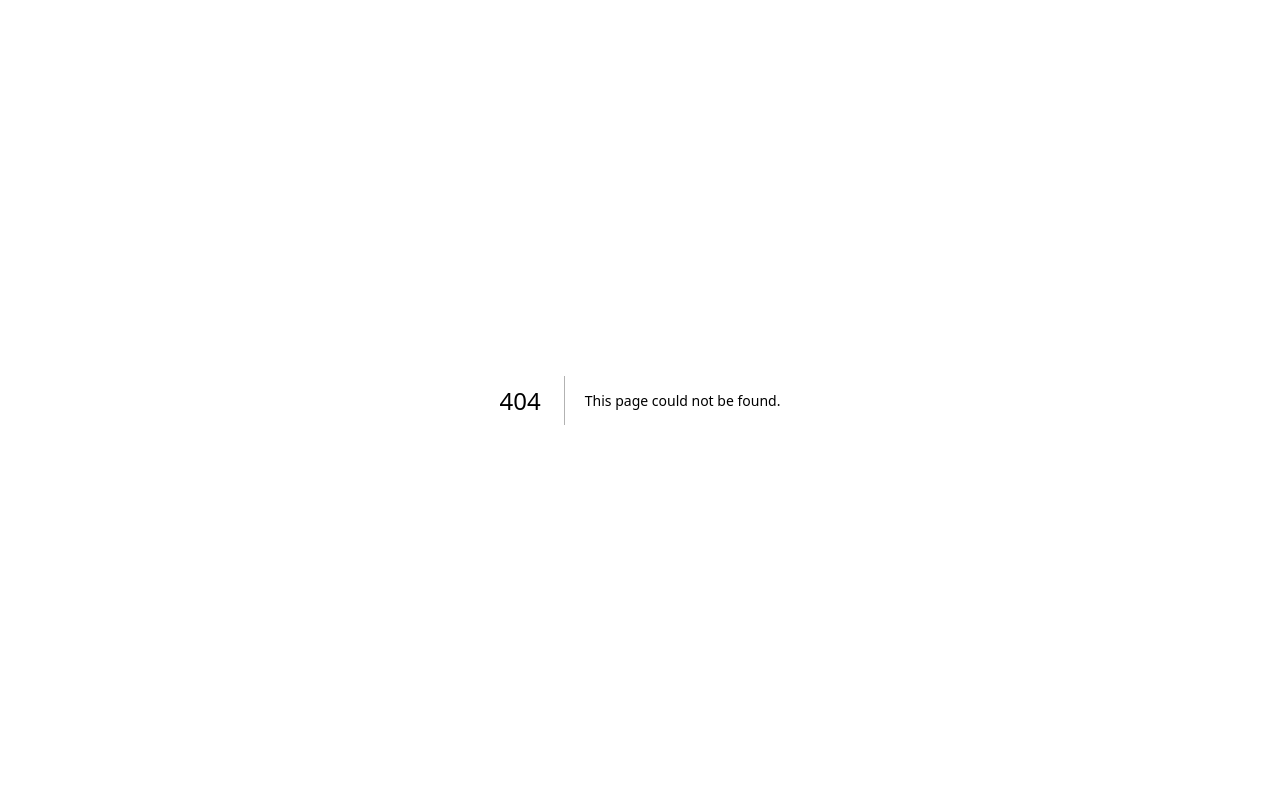
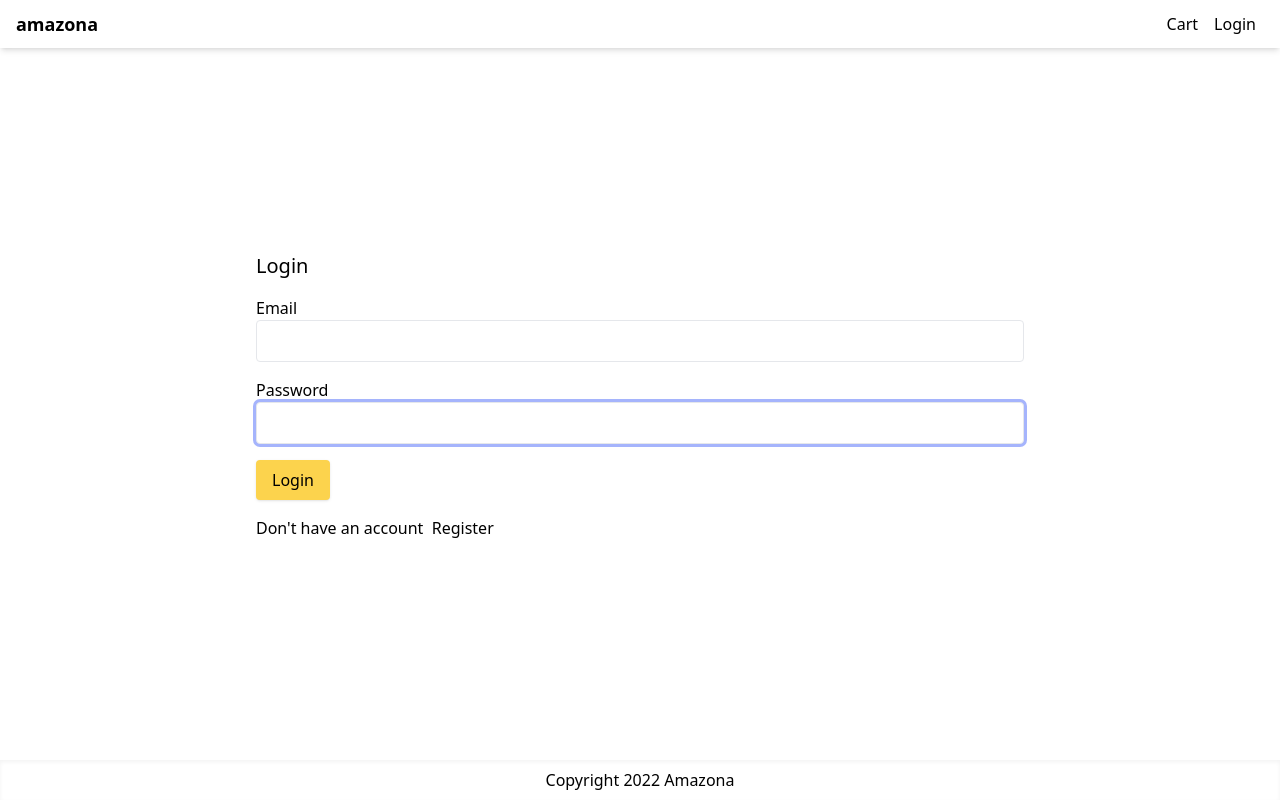
Before and after one commit to LaupWing/Nextjs-ECommerce-Tutorial-For-Beginners-2022-Next.js-MongoDB-Tailwind-, a Next.js app: page /login in a window 1280 px wide. Before the commit this address had no page. Built offline with nearby package versions, Linux system fonts and the light colour scheme.

Commit message:
email validation

```diff
--- a/package.json
+++ b/package.json
@@ -14,7 +14,8 @@
     "js-cookie": "^3.0.1",
     "next": "13.0.0",
     "react": "18.2.0",
-    "react-dom": "18.2.0"
+    "react-dom": "18.2.0",
+    "react-hook-form": "^7.38.0"
   },
   "devDependencies": {
     "autoprefixer": "^10.4.12",
--- a/pages/cart.jsx
+++ b/pages/cart.jsx
@@ -111,7 +111,7 @@
                         <li>
                            <button
                               className="primary-button w-full"
-                              onClick={()=> router.push("/shipping")}
+                              onClick={()=> router.push("login?redirect=/shipping")}
                            >
                               check out
                            </button>
--- /dev/null
+++ b/pages/login.jsx
@@ -0,0 +1,59 @@
+import Link from "next/link"
+import React from 'react'
+import { useForm } from "react-hook-form"
+import Layout from "../components/Layout"
+
+const LoginPage = () => {
+   const {
+      handleSubmit,
+      register,
+      formState: { errors }
+   } = useForm()
+
+   const submitHandler = ({ }) => {
+
+   }
+
+   return (
+      <Layout title={"Login"}>
+         <form
+            className="mx-auto max-w-screen-md"
+            onSubmit={handleSubmit()}
+         >
+            <h1 className="mb-4 text-xl">Login</h1>
+            <div className="mb-4">
+               <label htmlFor="email">Email</label>
+               <input
+                  type="email"
+                  className="w-full"
+                  id="email"
+                  autoFocus
+                  {...register("email", {
+                     required: "Please enter email",
+                     pattern:{
+                        value: /^[a-zA-Z0-9_.+-]+@[a-zA-Z0-9-]+.[a-zA-Z0-9-.]+$/i,
+                        message: "Please enter valid email"
+                     }
+                   })}
+               />
+               {errors.email && (<div className="text-red-500">{errors.email.message}</div>)}
+            </div>
+            <div className="mb-4">
+               <label htmlFor="password">Password</label>
+               <input type="password" className="w-full" id="password" autoFocus />
+            </div>
+            <div className="mb-4">
+               <button className="primary-button">Login</button>
+            </div>
+            <div className="mb-4">
+               Don&apos;t have an account &nbsp;
+               <Link href={"/register"}>
+                  Register
+               </Link>
+            </div>
+         </form>
+      </Layout>
+   )
+}
+
+export default LoginPage
--- a/styles/globals.css
+++ b/styles/globals.css
@@ -10,3 +10,9 @@
 .primary-button{
    @apply rounded bg-amber-300 py-2 px-4 shadow outline-none hover:bg-amber-400 active:bg-amber-500;
 }
+
+input,
+select,
+textarea{
+   @apply rounded border p-2 outline-none ring-indigo-300 focus:ring;
+}
```
Also changed, not shown: 1 other file (tests, documents, lock files or other folders).
